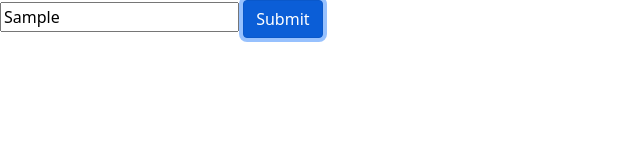
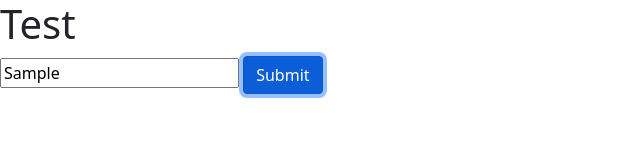
Before and after one commit to strider1212/FaceProject3, a website: page index.html in a window 1280 px wide. Both pictures are taken after typing "Sample" into the empty fields and a click on the button "Submit". Shown: the whole page, without its empty margins (0-640 px from the left). Drawn offline with nearby package versions, Linux system fonts and the light colour scheme.

Commit message:
figured out how to prepend the el

```diff
--- a/index.html
+++ b/index.html
@@ -13,12 +13,15 @@
   </head>
   <body>
     <main>
-      <div id="container"></div>
-      <input type="text" class="input" />
-      <button id="input-button" type="button" class="btn btn-primary">
-        Submit
-      </button>
+      <div id="container">
+        <input type="text" class="input" />
+        <button id="input-button" type="button" class="btn btn-primary">
+          Submit
+        </button>
+      </div>
     </main>
+
+    <script id="post-template" type="text/x-handlebars-template"></script>
 
     <script src="node_modules/jquery/dist/jquery.min.js"></script>
     <script src="node_modules/handlebars/dist/handlebars.min.js"></script>
--- a/main.js
+++ b/main.js
@@ -9,10 +9,10 @@ var FaceModel = Backbone.Model.extend({
 
 var FaceView = Backbone.View.extend({
 
-  el: $('#container'),
+  el: $("#container"),
 
   render: function () {
-    this.$el.append("<h1>Test</h1>");
+    this.$el.prepend("<h1>Test</h1>");
   },
 
   events: {
```
